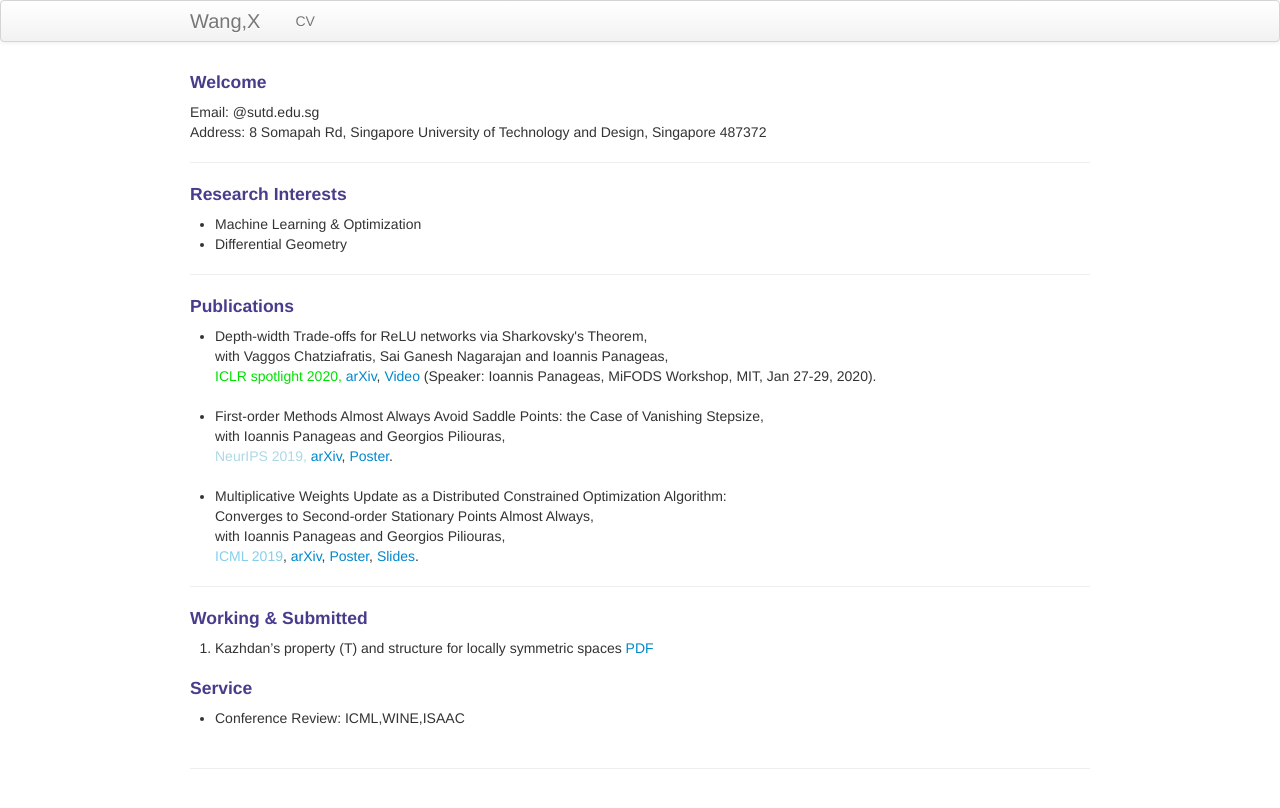
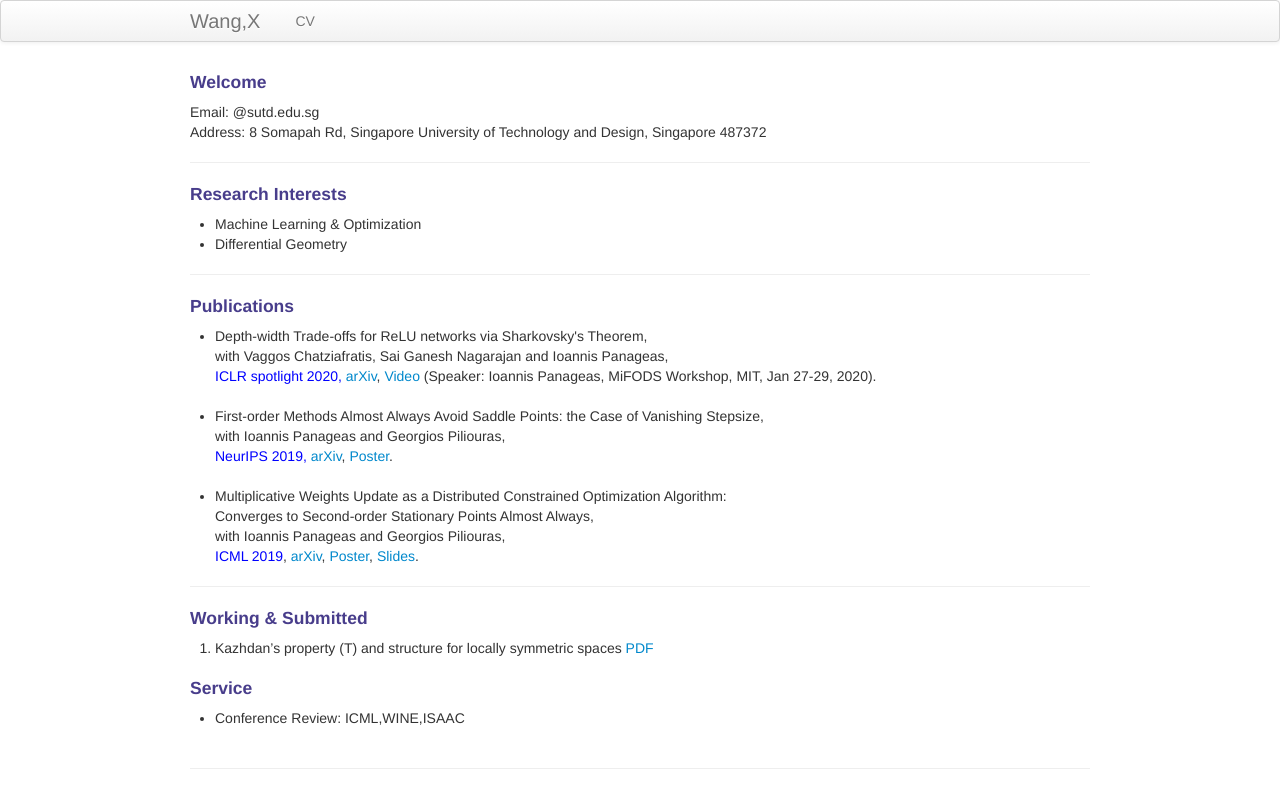
Before and after one commit to xiiaowang/xiiaowang.github.io, a Jekyll site: the page built from index.md, in a window 1280 px wide. Shown: the top 808 px of the page. Built offline with Jekyll 4.4.1, drawn with Linux system fonts in a browser that asks for light colours.

Commit message:
Update index.md

```diff
--- a/index.md
+++ b/index.md
@@ -40,11 +40,11 @@ keywords: machine learning, geometry
 ---
 <h4><a name="Publications"></a>Publications</h4>
 <ul>
-    <li> Depth-width Trade-offs for ReLU networks via Sharkovsky's Theorem, <br/> with Vaggos Chatziafratis, Sai Ganesh Nagarajan and Ioannis Panageas,<br/> <font color="SteelBule">ICLR spotlight 2020, </font> <a href="https://arxiv.org/abs/1912.04378">arXiv</a>, <a href="https://www.youtube.com/watch?v=HNQ204BmOQ8">Video</a> (Speaker: Ioannis Panageas, MiFODS Workshop, MIT, Jan 27-29, 2020).</li>
+    <li> Depth-width Trade-offs for ReLU networks via Sharkovsky's Theorem, <br/> with Vaggos Chatziafratis, Sai Ganesh Nagarajan and Ioannis Panageas,<br/> <font color="blue">ICLR spotlight 2020, </font> <a href="https://arxiv.org/abs/1912.04378">arXiv</a>, <a href="https://www.youtube.com/watch?v=HNQ204BmOQ8">Video</a> (Speaker: Ioannis Panageas, MiFODS Workshop, MIT, Jan 27-29, 2020).</li>
     <br/>
-   <li> First-order Methods Almost Always Avoid Saddle Points: the Case of Vanishing Stepsize, <br/> with Ioannis Panageas and Georgios Piliouras,<br/> <font color="LightBlue">NeurIPS 2019,</font> <a href="http://arxiv.org/abs/1906.07772">arXiv</a>, <a href="https://www.dropbox.com/s/y25vze12a2lpivv/NIPS19_poster.pdf?dl=0">Poster</a>.</li>
+   <li> First-order Methods Almost Always Avoid Saddle Points: the Case of Vanishing Stepsize, <br/> with Ioannis Panageas and Georgios Piliouras,<br/> <font color="blue">NeurIPS 2019,</font> <a href="http://arxiv.org/abs/1906.07772">arXiv</a>, <a href="https://www.dropbox.com/s/y25vze12a2lpivv/NIPS19_poster.pdf?dl=0">Poster</a>.</li>
     <br/>
-   <li> Multiplicative Weights Update as a Distributed Constrained Optimization Algorithm: <br/> Converges to Second-order Stationary Points Almost Always, <br/>with Ioannis Panageas and Georgios Piliouras,<br/> <font color="SkyBlue">ICML 2019</font>, <a href="http://arxiv.org/abs/1810.05355">arXiv</a>, <a href="https://www.dropbox.com/s/qs9nr6pgycnboy7/poster_ICML_xiao2.pdf?dl=0">Poster</a>, <a href="https://www.dropbox.com/s/fh9j5scf2kaofca/main%20copy.pdf?dl=0">Slides</a>.</li>
+   <li> Multiplicative Weights Update as a Distributed Constrained Optimization Algorithm: <br/> Converges to Second-order Stationary Points Almost Always, <br/>with Ioannis Panageas and Georgios Piliouras,<br/> <font color="blue">ICML 2019</font>, <a href="http://arxiv.org/abs/1810.05355">arXiv</a>, <a href="https://www.dropbox.com/s/qs9nr6pgycnboy7/poster_ICML_xiao2.pdf?dl=0">Poster</a>, <a href="https://www.dropbox.com/s/fh9j5scf2kaofca/main%20copy.pdf?dl=0">Slides</a>.</li>
 </ul>
 ---
 <h4><a name="Working & Submitted"></a>Working & Submitted</h4>
```
